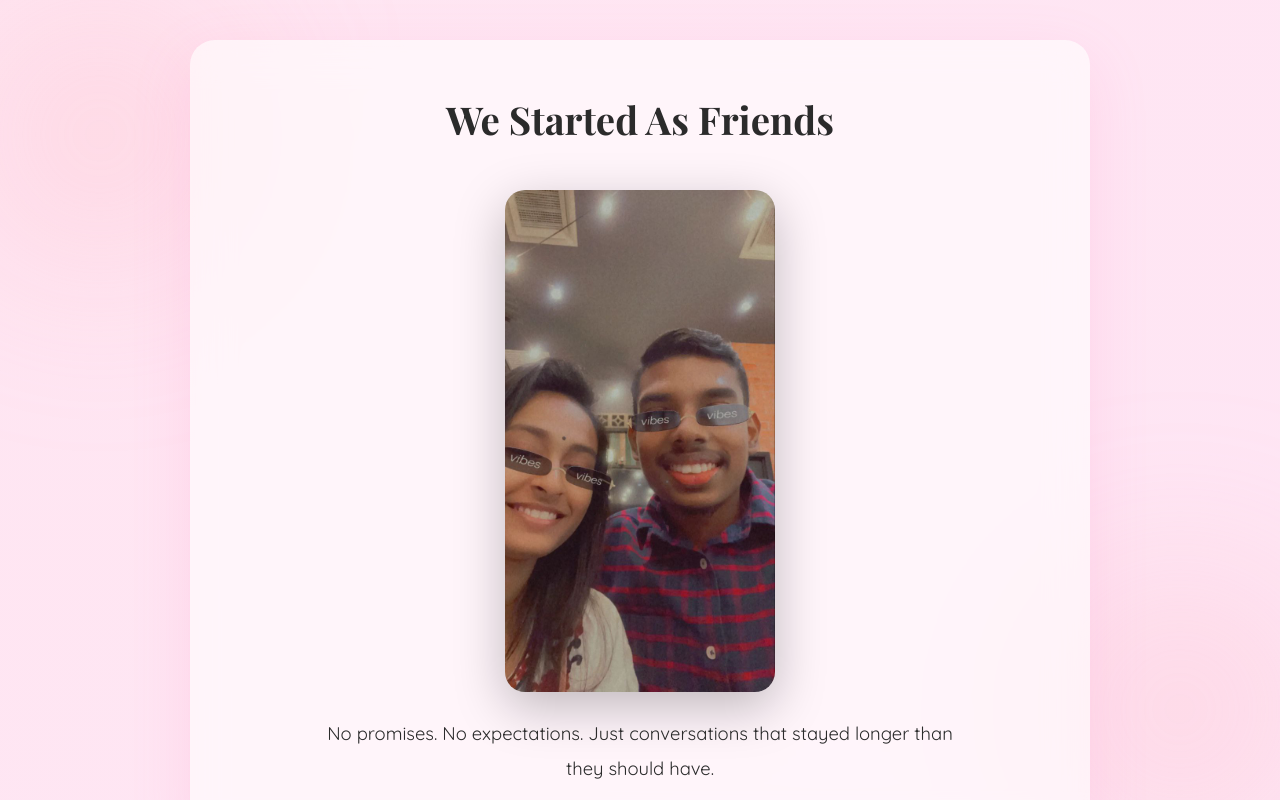
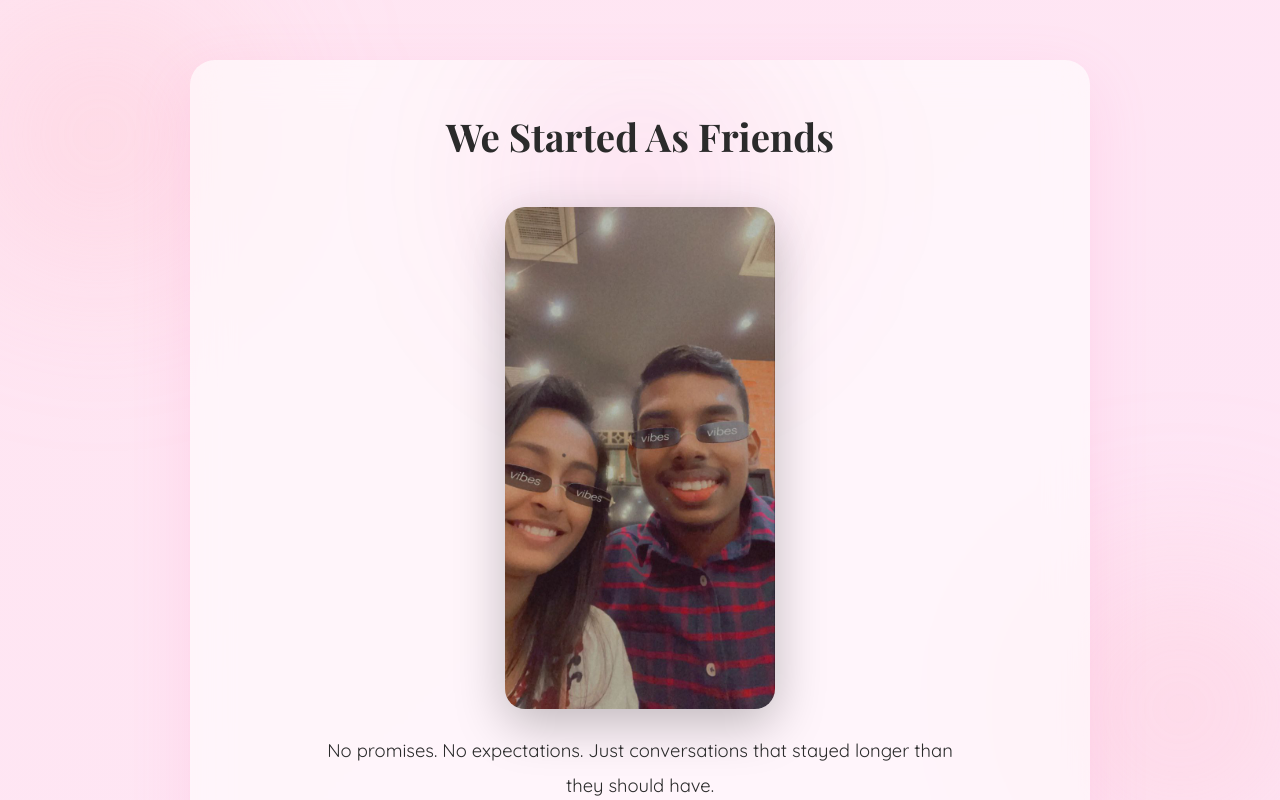
Before and after one commit to yogampikha-pixel/valentine, a plain HTML site: page index.html in a window 1280 px wide. Both pictures are taken after a click on the button "Begin Our Story". Shown: the top 800 px of the page. Drawn offline with nearby package versions, Linux system fonts and the light colour scheme.

Commit message:
Update style.css

```diff
--- a/style.css
+++ b/style.css
@@ -61,8 +61,7 @@ body::after {
 
 /* 🌹 Section styling */
 section {
-  min-height: 100vh;
-  padding: 80px 20px;
+  padding: 100px 20px;
   display: flex;
   flex-direction: column;
   justify-content: center;
@@ -80,7 +79,33 @@ section {
   width: 90%;
   max-width: 900px;
   box-shadow: 0 20px 60px rgba(255, 105, 180, 0.15);
-  margin: 40px auto;
+  margin: 60px auto;
+}
+
+.chapter,
+.proposal {
+  position: relative;
+  overflow: hidden;
+}
+
+.chapter::before,
+.proposal::before {
+  content: "";
+  position: absolute;
+  width: 400px;
+  height: 400px;
+  background: radial-gradient(circle, rgba(232, 67, 147, 0.15), transparent 70%);
+  top: -80px;
+  left: 50%;
+  transform: translateX(-50%);
+  filter: blur(80px);
+  z-index: 0;
+}
+
+.chapter *,
+.proposal * {
+  position: relative;
+  z-index: 1;
 }
 
 /* Dark sections upgraded */
@@ -298,9 +323,8 @@ section {
 }
 
 .final {
-  min-height: auto;
   padding: 120px 40px;
-  margin-top: 100px;
+  margin: 80px auto 0;
 }
 
 .final {
```
